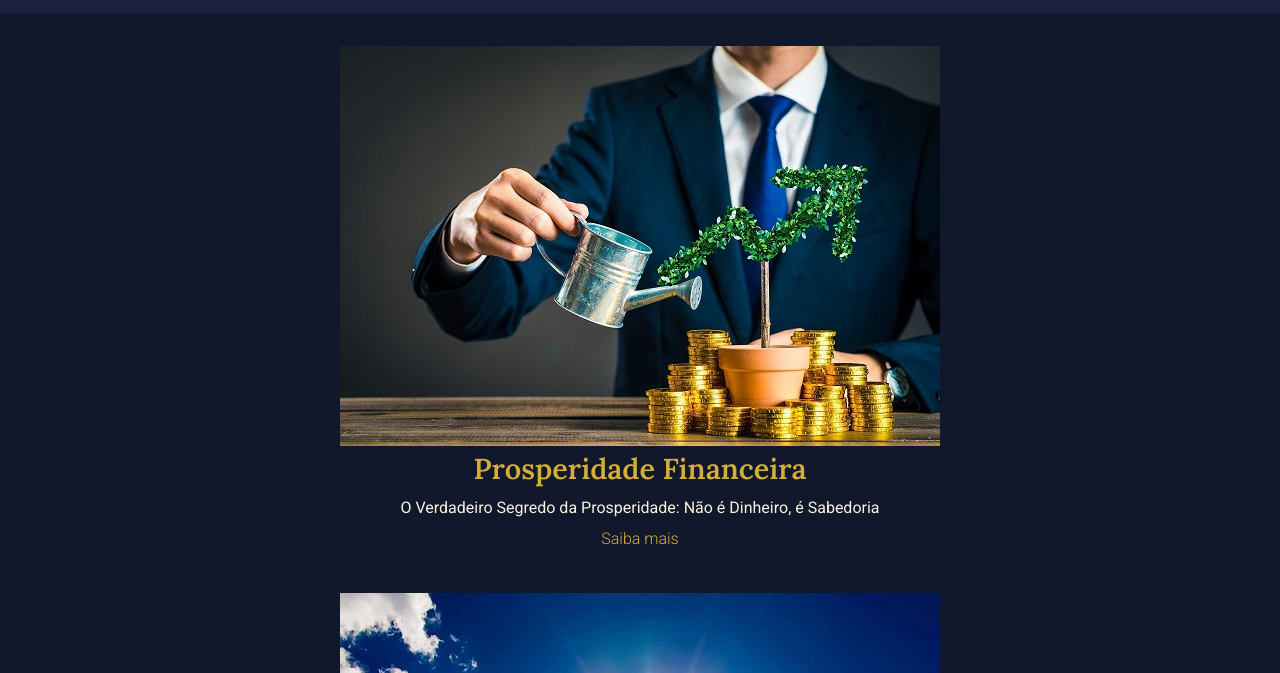
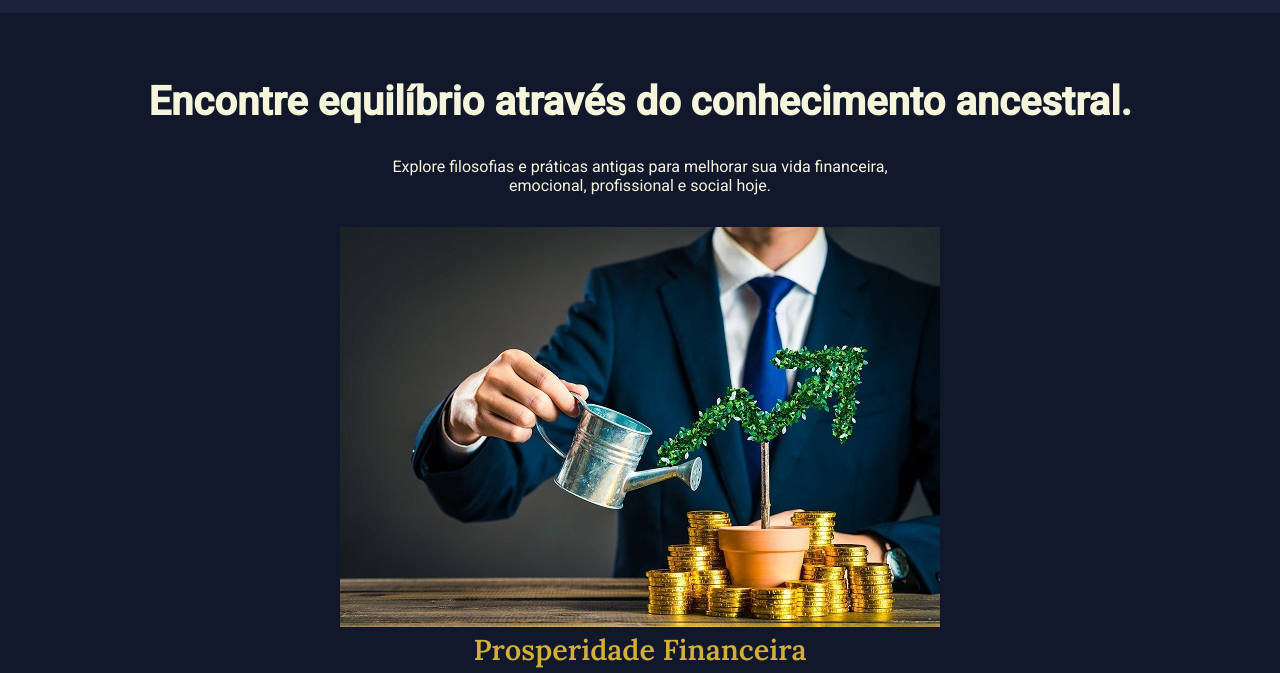
Before and after one commit to Alritom/sabedoria-milenar, a plain HTML site: page index.html in a window 1280 px wide. Shown: the part 104-777 px from the top of the page. Drawn offline with Linux system fonts and the light colour scheme.

Commit message:
Acrescentando textos

```diff
--- a/index.html
+++ b/index.html
@@ -17,6 +17,8 @@
     </header>
 
     <main>
+        <h2>Encontre equilíbrio através do conhecimento ancestral.</h2>
+        <p>Explore filosofias e práticas antigas para melhorar sua vida financeira,<br> emocional, profissional e social hoje.</p>
         <section class="card-container">
             <!-- <article class="card">
                 <h2>Sabedoria Milenar</h2>
--- a/style.css
+++ b/style.css
@@ -109,6 +109,18 @@ main {
     padding: 2rem 1rem; /* Adiciona espaçamento interno no topo/baixo e laterais */
     min-height: calc(100vh - 105px - 78px); /* Garante que o main ocupe a altura da tela menos o header e footer */
     text-align: center;
+}
+
+main h2 {
+            text-align: center;
+            font-size: 2.5rem; /* Aumenta o tamanho da fonte */
+            margin-top: 2rem;
+            margin-bottom: 2rem;
+}
+
+main p {
+    text-align: center;
+    margin-bottom: 2rem;
 }
 
 article {
```
